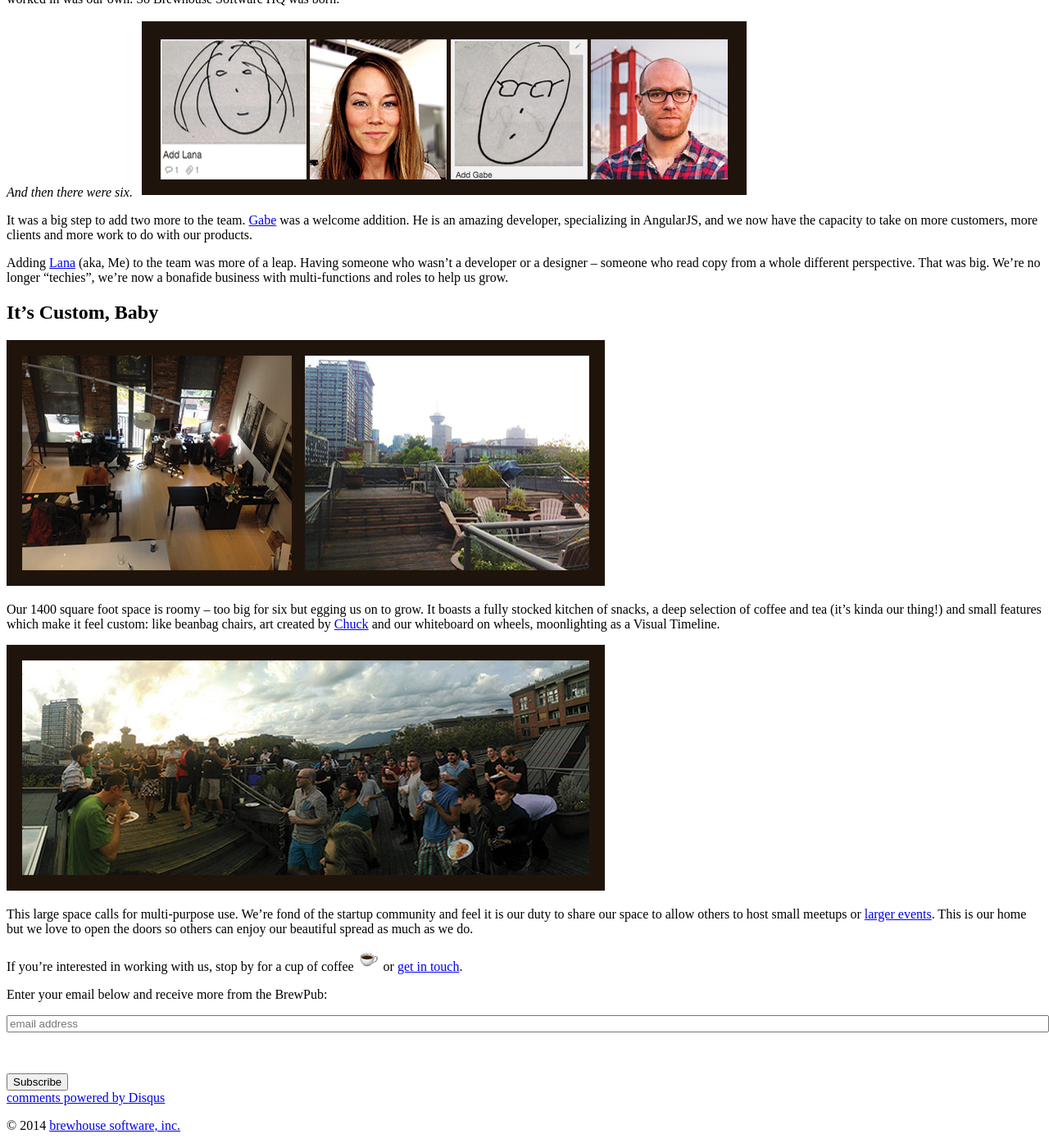
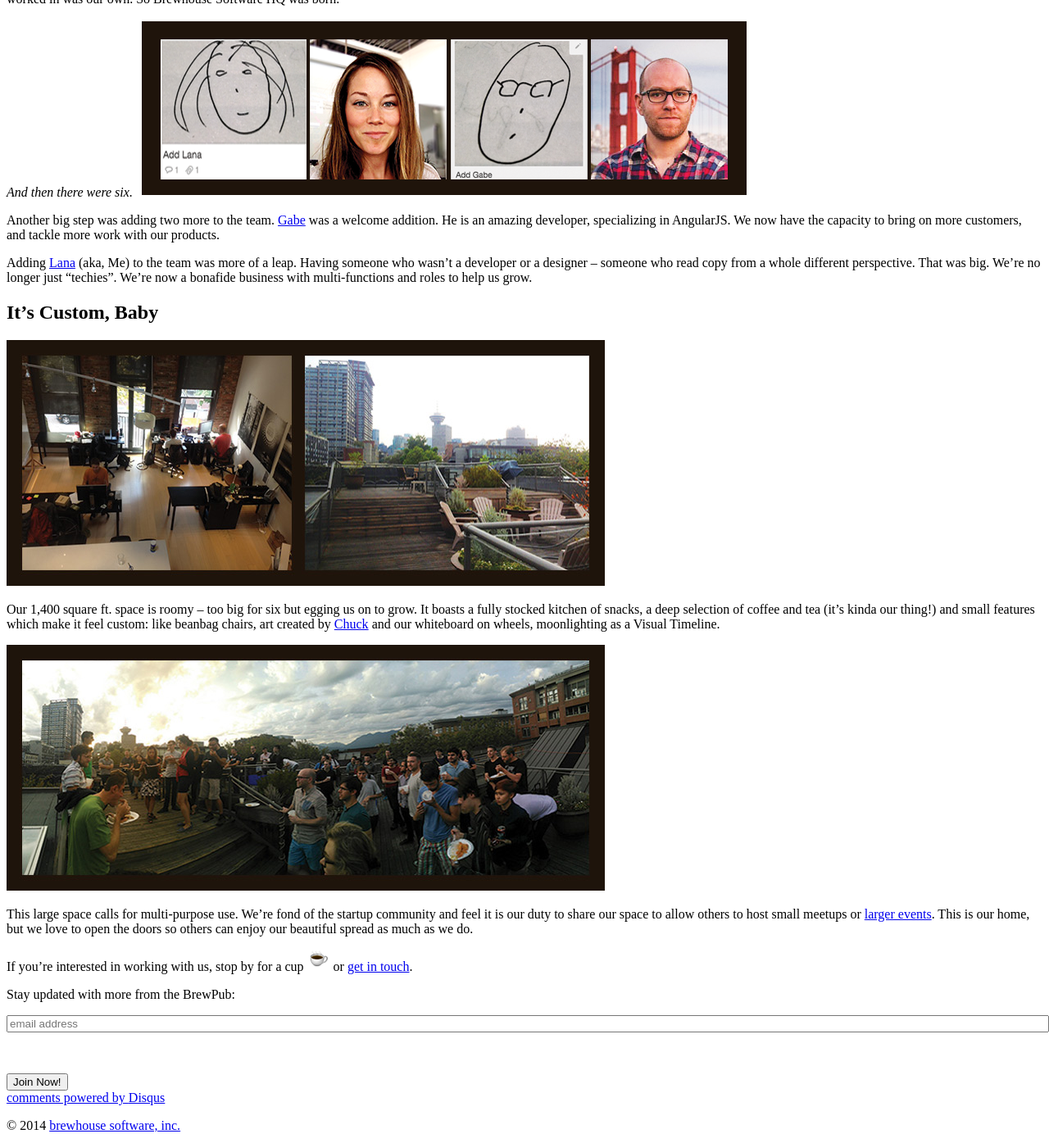
Before and after one commit to BrewhouseTeam/brewhouseteam.github.io, a Jekyll site: the page built from _posts/2014-09-30-the-evolution-of-brewhouse-software.md, in a window 1280 px wide and 1400 px high, scrolled down 2367 px, cut to the strip 0-1395 px from the top of the window. Shown: the whole strip at 82% size. Built offline with Jekyll 4.4.1, drawn with Linux system fonts in a browser that asks for light colours; comment, search, counter and statistics services are not loaded; a style sheet for code colours, icons or effects is not loaded.

Commit message:
make the subscribe box more appealing (IMHO) and update Lana's post a bit

```diff
--- a/_layouts/post.html
+++ b/_layouts/post.html
@@ -30,14 +30,14 @@
 
         <div class="mailchimp-form text-center">
           <p>
-            Enter your email below and receive more from the BrewPub:
+            Stay updated with more from the BrewPub:
           </p>
           <!-- Begin MailChimp Signup Form -->
           <link href="//cdn-images.mailchimp.com/embedcode/slim-081711.css" rel="stylesheet" type="text/css">
           <div id="mc_embed_signup" class="row">
             <form action="http://brewhouse.us8.list-manage.com/subscribe/post?u=c524f6473f5901cae1230a052&amp;id=14f9de4be1" method="post" id="mc-embedded-subscribe-form" name="mc-embedded-subscribe-form" class="validate" target="_blank" novalidate>
 
-              <div class="col-sm-8">
+              <div class="col-sm-offset-1 col-sm-6">
                 <input type="email" value="" name="EMAIL" class="email" id="mce-EMAIL" placeholder="email address" required style="width: 100%; margin: 0 0 4% 0">
               </div>
               <!-- real people should not fill this in and expect good things - do not remove this or risk form bot signups-->
@@ -46,7 +46,7 @@
               </div>
 
               <div class="col-sm-4 subscribe-button">
-                <input type="submit" value="Subscribe" name="subscribe" id="mc-embedded-subscribe" class="button">
+                <input type="submit" value="Join Now!" name="subscribe" id="mc-embedded-subscribe" class="button">
               </div>
             </form>
           </div>
--- a/_posts/2014-09-30-the-evolution-of-brewhouse-software.md
+++ b/_posts/2014-09-30-the-evolution-of-brewhouse-software.md
@@ -53,9 +53,9 @@
 *And then there were six.*
 <img class="img-responsive" alt="Gabe face and Lana face" src="/images/posts/2014/Sept/gabe-me.png">
 
-It was a big step to add two more to the team. [Gabe](https://twitter.com/gabescholz) was a welcome addition. He is an amazing developer, specializing in AngularJS, and we now have the capacity to take on more customers, more clients and more work to do with our products.
+Another big step was adding two more to the team. [Gabe](https://twitter.com/gabescholz) was a welcome addition. He is an amazing developer, specializing in AngularJS. We now have the capacity to bring on more customers, and tackle more work with our products.
 
-Adding [Lana](https://twitter.com/MsTopham) (aka, Me) to the team was more of a leap. Having someone who wasn't a developer or a designer -- someone who read copy from a whole different perspective. That was big. We're no longer "techies", we're now a bonafide business with multi-functions and roles to help us grow.
+Adding [Lana](https://twitter.com/MsTopham) (aka, Me) to the team was more of a leap. Having someone who wasn't a developer or a designer -- someone who read copy from a whole different perspective. That was big. We're no longer just "techies". We're now a bonafide business with multi-functions and roles to help us grow.
 
 ##It's Custom, Baby
 
@@ -63,13 +63,13 @@
   <img class="img-responsive" alt="Brewhouse HQ office view" src="/images/posts/2014/Sept/office.jpg">
 </p>
 
-Our 1400 square foot space is roomy -- too big for six but egging us on to grow. It boasts a fully stocked kitchen of snacks, a deep selection of coffee and tea (it's kinda our thing!) and small features which make it feel custom: like beanbag chairs, art created by [Chuck](https://twitter.com/ChuckBergeron) and our whiteboard on wheels, moonlighting as a Visual Timeline.
+Our 1,400 square ft. space is roomy -- too big for six but egging us on to grow. It boasts a fully stocked kitchen of snacks, a deep selection of coffee and tea (it's kinda our thing!) and small features which make it feel custom: like beanbag chairs, art created by [Chuck](https://twitter.com/ChuckBergeron) and our whiteboard on wheels, moonlighting as a Visual Timeline.
 
 <p>
   <img class="img-responsive" alt="Vanruby event" src="/images/posts/2014/Sept/vanruby.jpg">
 </p>
 
-This large space calls for multi-purpose use. We're fond of the startup community and feel it is our duty to share our space to allow others to host small meetups or [larger events](http://vanruby.org/2014-heroes.html). This is our home but we love to open the doors so others can enjoy our beautiful spread as much as we do.
+This large space calls for multi-purpose use. We're fond of the startup community and feel it is our duty to share our space to allow others to host small meetups or [larger events](http://vanruby.org/2014-heroes.html). This is our home, but we love to open the doors so others can enjoy our beautiful spread as much as we do.
 
 
-If you're interested in working with us, stop by for a cup of coffee ![](/images/posts/2014/Sept/coffee-emoji.png) or [get in touch](http://brewhouse.io/#contact).
+If you're interested in working with us, stop by for a cup ![](/images/posts/2014/Sept/coffee-emoji.png) or [get in touch](http://brewhouse.io/#contact).
```
Also changed, not shown: _assets/stylesheets/brewhouse.css.scss (+13 -6 lines).
